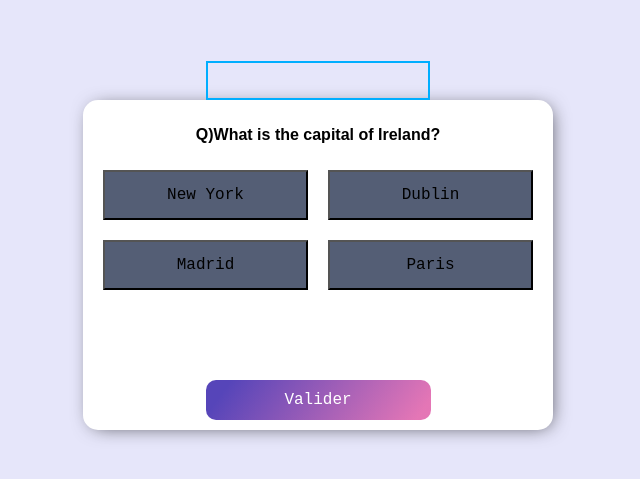
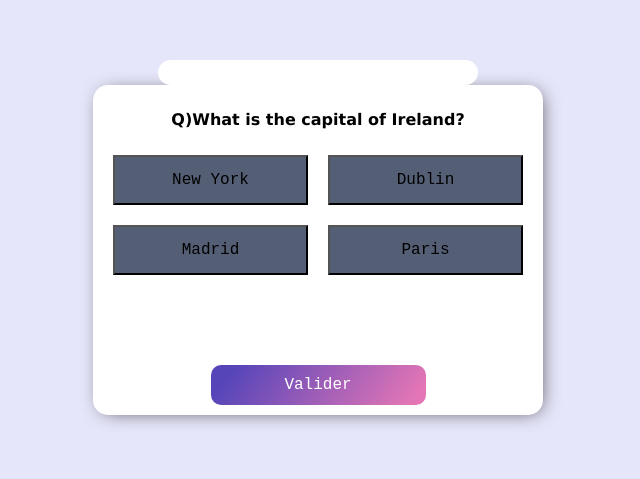
Before and after one commit to Ahamedmk/Vocabulary, a plain HTML site: page index.html in a window 1280 px wide. Shown: the part 163-642 px from the top of the page, without its empty margins (322-962 px from the left). Drawn offline with Linux system fonts and the light colour scheme.

Commit message:
amelioration

```diff
--- a/style.css
+++ b/style.css
@@ -1,7 +1,12 @@
 :root{
   --progress: 10%;
 }
-
+*{
+  margin: 0;
+  padding: 0;
+  box-sizing: border-box;
+  text-decoration: none;
+}
 
 * {
   font-family: "Courier New", Courier, monospace
@@ -20,9 +25,11 @@ body {
   /* display: flex;
   justify-content: center; */
   position: relative;
-  width: 220px;
-  height: 35px;
-  border: 2px solid #00aeff;
+  width: 320px;
+  height: 25px;
+  /* border: 2px solid #00aeff; */
+  border-radius: 99px;
+  background: white;
 }
 
 #progressBar::after{
@@ -31,8 +38,9 @@ body {
   position: absolute;
   width:var(--progress);
   max-width: 100%;
-  height: 35px;
-  background-color: #00aeff;
+  height: 25px;
+  background: linear-gradient(126deg, rgba(86, 69, 185, 1) 10%, rgba(228, 117, 181, 0.9925012241224614) 94%);
+  border-radius: 99px;
 }
 
 .quiz-container {
@@ -50,13 +58,14 @@ body {
 }
 
 .question {
-  font-family: Arial, Helvetica, sans-serif;
+  font-family: Verdana, Geneva, Tahoma, sans-serif;
   display: flex;
   align-items: center;
   justify-content: center;
   text-align: center;
   height: 50px;
   font-weight: 900;
+
 }
 
 .answer-list {
@@ -122,8 +131,11 @@ body {
     /* background: linear-gradient(126deg, rgba(86,69,185,1) 10%, rgba(228,117,181,0.9925012241224614) 94%); */
     background: white;
     color: black;
+    font-weight: 900;
+    font-size: larger;
     border: none;
-    border-radius:10px
+    border-radius:10px;
+    height: 70px;
   }
 
   .answer-item button:hover {
```
